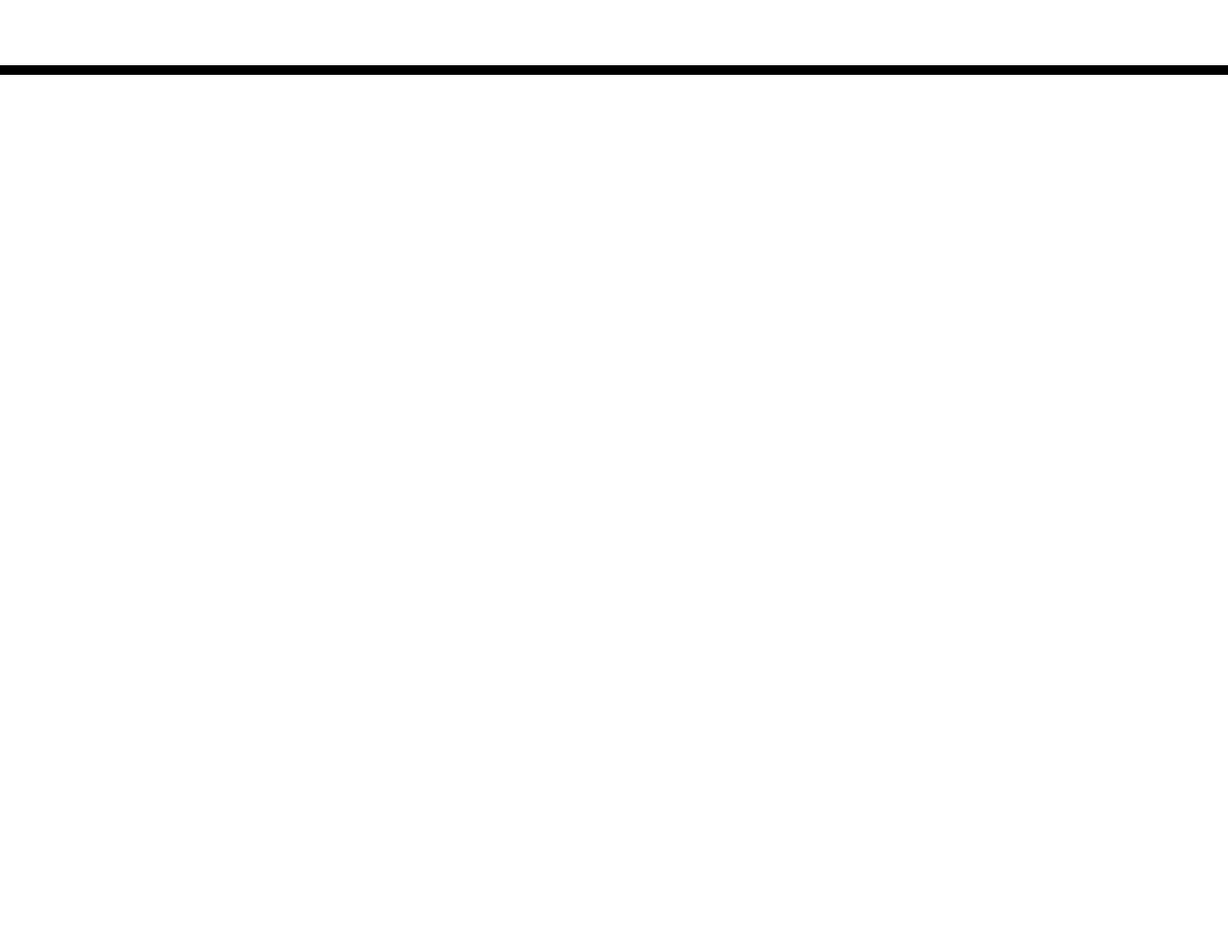
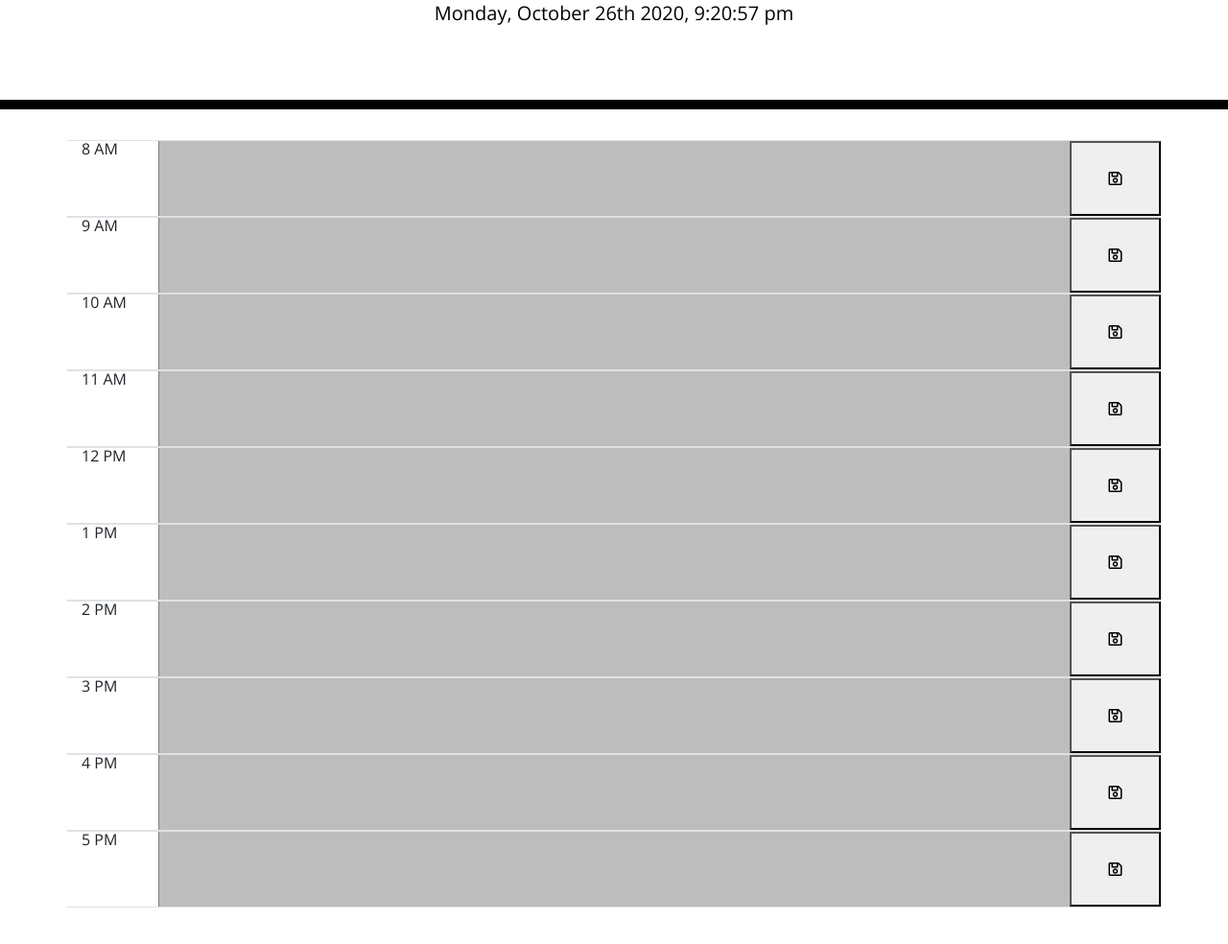
Before and after one commit to Dlabins/Work-Scheduler, a plain HTML site: page index.html in a window 1280 px wide. Shown: the part 190-1174 px from the top of the page at 96% size. Before the commit the page ends 800 px from the top, so only its background shows below. Drawn offline with nearby package versions, Linux system fonts and the light colour scheme; files that its build step writes are made by us from their sources.

Commit message:
additions

```diff
--- a/assets/script.js
+++ b/assets/script.js
@@ -0,0 +1,92 @@
+let workDay = {
+    "8 AM": "",
+    "9 AM": "",
+    "10 AM": "",
+    "11 AM": "",
+    "12 PM": "",
+    "1 PM": "",
+    "2 PM": "",
+    "3 PM": "",
+    "4 PM": "",
+    "5 PM": "",
+  };
+
+  $(document).ready(function(){
+    if(!localStorage.getItem('workDay')) {
+      updateCalendarTasks(workDay);
+    } else {
+      updateCalendarTasks(JSON.parse(localStorage.getItem('workDay')));
+    }
+  });
+
+  $('#currentDay').text(moment().format('dddd') + ", " + moment().format('MMMM Do YYYY, h:mm:ss a'));
+
+  let counter = 1;
+  for(const property in workDay) {
+    let textEntry = "#text-entry" + counter;
+    $(textEntry).text(workDay[property]);
+    let timeId = "#time" + counter;
+    let presentHour = moment().hour();
+    let timeString = $(timeId).text();
+    let timeNumber = hourNumberFromHourString(timeString);
+    if(timeNumber < presentHour) {
+      $(textEntry).addClass("past-hour");
+    } else if (timeNumber > presentHour) {
+      $(textEntry).addClass("future-hour");
+    } else {
+      $(textEntry).addClass("present-hour");
+    }
+    counter ++;
+  }
+
+  $("button").click(function() {
+    value = $(this).siblings("textarea").val();
+    hourString = $(this).siblings("div").text();
+
+    saveSchedule(hourString, value);
+  });
+
+  function hourNumberFromHourString(hourString) {
+    switch(hourString) {
+      case "8 AM": return 8;
+      case "9 AM": return 9;
+      case "10 AM": return 10;
+      case "11 AM": return 11;
+      case "12 PM": return 12;
+      case "1 PM": return 13;
+      case "2 PM": return 14;
+      case "3 PM": return 15;
+      case "4 PM": return 16;
+      case "5 PM": return 17;
+    }
+  }
+
+  function loadCorrectDataset() {
+    result = localStorage.getItem('workDay');
+    return (result ? result : workDay);
+  }
+
+  function initializeLocalStorage() {
+    localStorage.setItem('workDay', JSON.stringify(workDay));
+  }
+
+  function saveToLocalStorage(dayObj) {
+    localStorage.setItem('workDay', JSON.stringify(dayObj));
+  }
+
+  function saveSchedule(hourString, val) {
+    if(!localStorage.getItem('workDay')) {
+      initializeLocalStorage();
+    }
+
+    let workHours = JSON.parse(localStorage.getItem('workDay'));
+    workHours[hourString] = val;
+
+    saveToLocalStorage(workHours);
+  }
+
+  function updateCalendarTasks(dayObject) {
+    $(".calendar-row").each(function(index) {
+      let res = $(this).children("div");
+      $(this).children("textarea").text(dayObject[res.text()]);
+    })};
--- a/assets/style.css
+++ b/assets/style.css
@@ -69,3 +69,18 @@ body {
     font-size: 20px;
     transition: all .3s ease-in-out;
   }
+
+  .past-hour {
+    background-color: rgb(189, 189, 189);
+    border-color: gray;
+  }
+
+  .present-hour {
+    background-color: crimson;
+    border-color: crimson;
+  }
+
+  .future-hour {
+    background-color: rgb(90, 177, 90);
+    border-color: rgb(41, 136, 41);
+  }
--- a/index.html
+++ b/index.html
@@ -18,7 +18,7 @@
       href="https://fonts.googleapis.com/css?family=Open+Sans&display=swap"
       rel="stylesheet"
     />
-    <link rel="stylesheet" href="style.css" />
+    <link rel="stylesheet" href="./assets/style.css" />
     <title>Work Day Scheduler</title>
   </head>
 
@@ -30,9 +30,77 @@
     </header>
     <div class="container">
       <!-- Timeblocks go here -->
+      <div id="calendar-row1" class="row justify-content-md-center border-top border-bottom calendar-row">
+        <div id="time1"class="col-md-1">8 AM</div>
+        <textarea rows="3" id="text-entry1" class="col-md-10"></textarea>
+        <button id="save" class="col-md-1"><i class="far fa-save"></i></button>
+      </div>
+
+      <div id="calendar-row2" class="row justify-content-md-center border-top border-bottom calendar-row">
+        <div id="time2"class="col-md-1">9 AM</div>
+        <textarea rows="3" id="text-entry2" class="col-md-10"></textarea>
+        <button id="save" class="col-md-1"><i class="far fa-save"></i></button>
+      </div>
+
+      <div id="calendar-row3" class="row justify-content-md-center border-top border-bottom calendar-row">
+        <div id="time3"class="col-md-1">10 AM</div>
+        <textarea rows="3" id="text-entry3" class="col-md-10"></textarea>
+        <button id="save" class="col-md-1"><i class="far fa-save"></i></button>
+      </div>
+
+      <div id="calendar-row4" class="row justify-content-md-center border-top border-bottom calendar-row">
+        <div id="time4"class="col-md-1">11 AM</div>
+        <textarea rows="3" id="text-entry4" class="col-md-10"></textarea>
+        <button id="save" class="col-md-1"><i class="far fa-save"></i></button>
+      </div>
+
+      <div id="calendar-row5" class="row justify-content-md-center border-top border-bottom calendar-row">
+        <div id="time5"class="col-md-1">12 PM</div>
+        <textarea rows="3" id="text-entry5" class="col-md-10"></textarea>
+        <button id="save" class="col-md-1"><i class="far fa-save"></i></button>
+      </div>
+
+      <div id="calendar-row6" class="row justify-content-md-center border-top border-bottom calendar-row">
+        <div id="time6"class="col-md-1 time">1 PM</div>
+        <textarea rows="3" id="text-entry6" class="col-md-10"></textarea>
+        <button id="save" class="col-md-1"><i class="far fa-save"></i></button>
+      </div>
+
+      <div id="calendar-row7" class="row justify-content-md-center border-top border-bottom calendar-row">
+        <div id="time7"class="col-md-1 time">2 PM</div>
+        <textarea rows="3" id="text-entry7" class="col-md-10"></textarea>
+        <button id="save" class="col-md-1"><i class="far fa-save"></i></button>
+      </div>
+
+      <div id="calendar-row8" class="row justify-content-md-center border-top border-bottom calendar-row">
+        <div id="time8"class="col-md-1">3 PM</div>
+        <textarea rows="3" id="text-entry8" class="col-md-10"></textarea>
+        <button id="save" class="col-md-1"><i class="far fa-save"></i></button>
+      </div>
+
+      <div id="calendar-row9" class="row justify-content-md-center border-top border-bottom calendar-row">
+        <div id="time9"class="col-md-1">4 PM</div>
+        <textarea rows="3" id="text-entry9" class="col-md-10"></textarea>
+        <button id="save" class="col-md-1"><i class="far fa-save"></i></button>
+      </div>
+
+      <div id="calendar-row10" class="row justify-content-md-center border-top border-bottom calendar-row">
+        <div id="time10"class="col-md-1">5 PM</div>
+        <textarea rows="3" id="text-entry10" class="col-md-10"></textarea>
+        <button id="save" class="col-md-1"><i class="far fa-save"></i></button>
+      </div>
+
+    </div>
+
+    <div class="container-fluid">
+      <footer class="row">
+        <br><br>
+      </footer>
+    </div>
     </div>
 
     <script src="https://code.jquery.com/jquery-3.4.1.min.js"></script>
     <script src="https://cdnjs.cloudflare.com/ajax/libs/moment.js/2.24.0/moment.min.js"></script>
+    <script src="./assets/script.js"></script>
   </body>
 </html>
```
